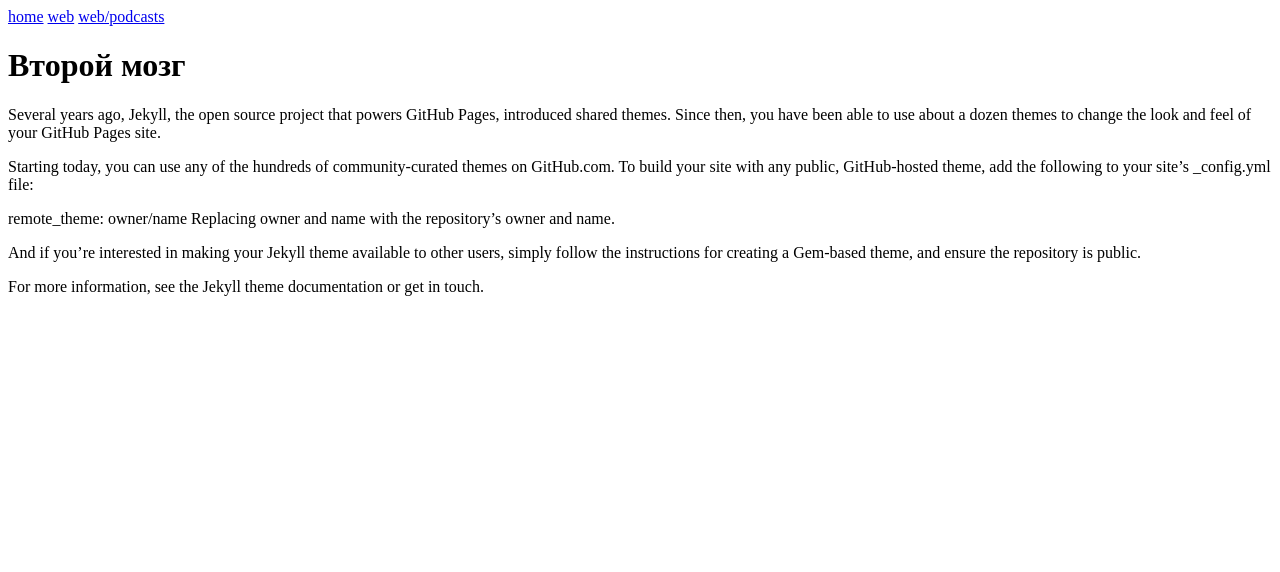
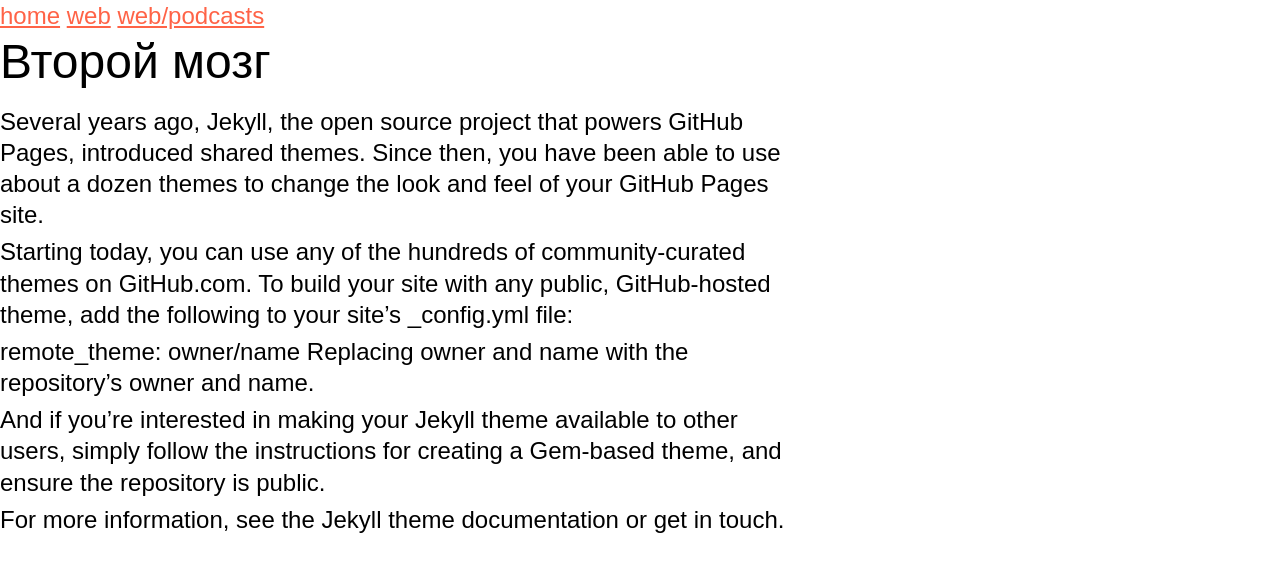
Before and after one commit to tmrsgrrn/wiki, a Jekyll site: the page built from readme.md, in a window 1280 px wide. Shown: the top 572 px of the page. Built offline with Jekyll 4.4.1, drawn with Linux system fonts in a browser that asks for light colours; our own code applies the rules of GitHub Pages for plain Markdown files.

Commit message:
Update default.html

```diff
--- a/_layouts/default.html
+++ b/_layouts/default.html
@@ -5,7 +5,7 @@
     <meta http-equiv="X-UA-Compatible" content="IE=edge">
     <meta name="viewport" content="width=device-width, initial-scale=1">
     <title>{% if page.title %}{{ page.title | escape }}{% else %}}{{ site.title | escape }}{% endif %}</title>
-    <link rel="stylesheet" href="/wiki/layouts/main.css">
+    <link rel="stylesheet" href="/wiki/assets/main.css">
   </head>
   <header>
     <a href="/wiki/">home</a> <a href="/wiki/web/">web</a> <a href="/wiki/web/podcasts/">web/podcasts</a>
```
